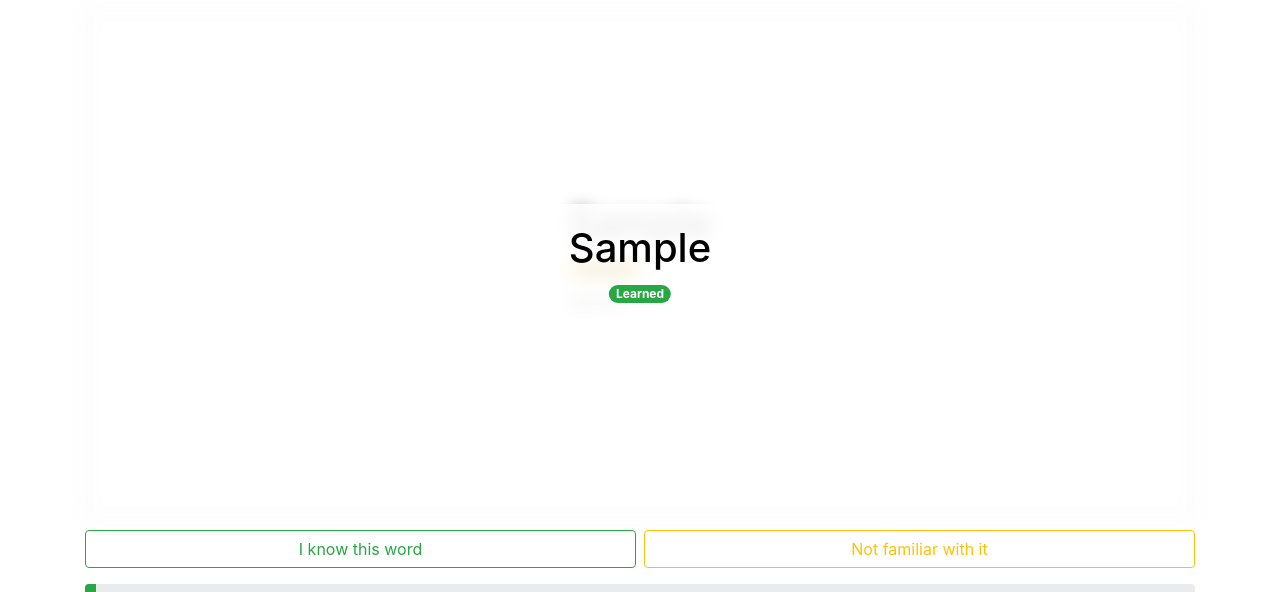
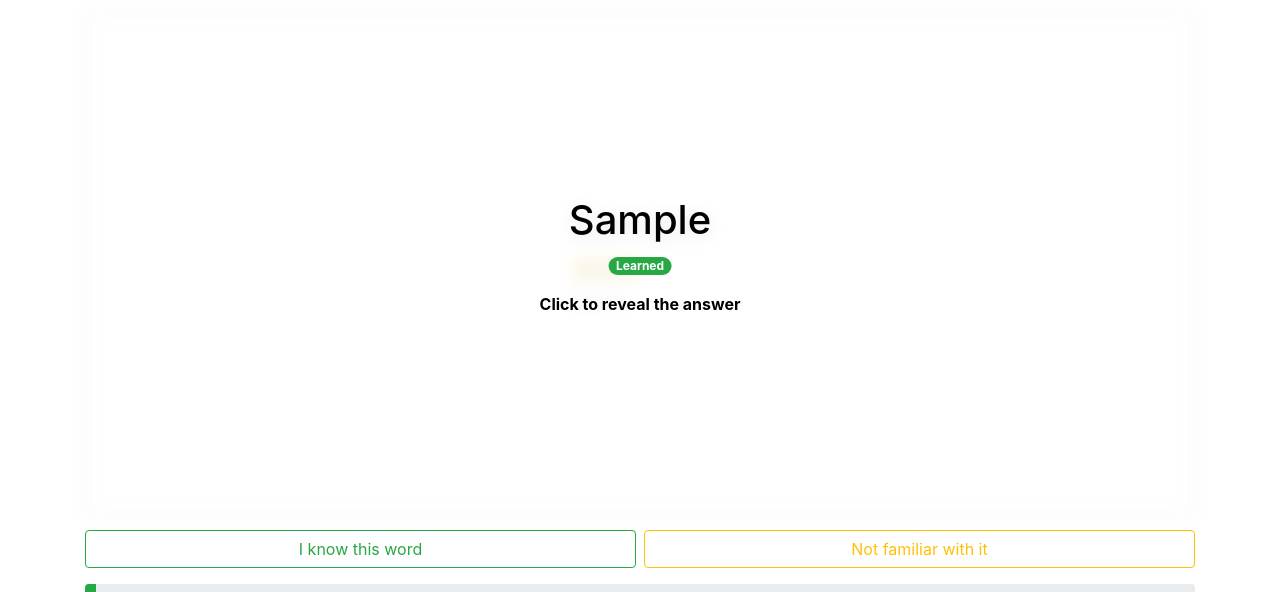
Before and after one commit to jalacardio/newppp, a Django app: page /program/1/flashcard/ in a window 1280 px wide. Shown: the part 154-746 px from the top of the page. Run offline with Django 3.2, Linux system fonts and the light colour scheme; a user stored in the database is signed in; tables that the repository leaves empty hold one stand-in row (values such as "Sample post"); some libraries are stand-ins or nearby versions.

Commit message:
update flashcard style

```diff
--- a/ppp/static/program/css/flashcard.css
+++ b/ppp/static/program/css/flashcard.css
@@ -18,6 +18,7 @@
 
 .flashcard .vocab {
   background-color: rgba(255, 255, 255, 0.9);
+  box-shadow: 0 0 8px 8px white;
   padding: 20px;
   color: black;
   font-weight: bold;
--- a/ppp/templates/program/flashcard.html
+++ b/ppp/templates/program/flashcard.html
@@ -61,6 +61,7 @@
             {% else %}
             <span class="badge badge-pill badge-light">New Word</span>
             {% endif %}
+            <p class="mt-3">Click to reveal the answer</p>
         </div>
     </div>
 
```
Lines whose indentation alone changed are shown as unchanged.
